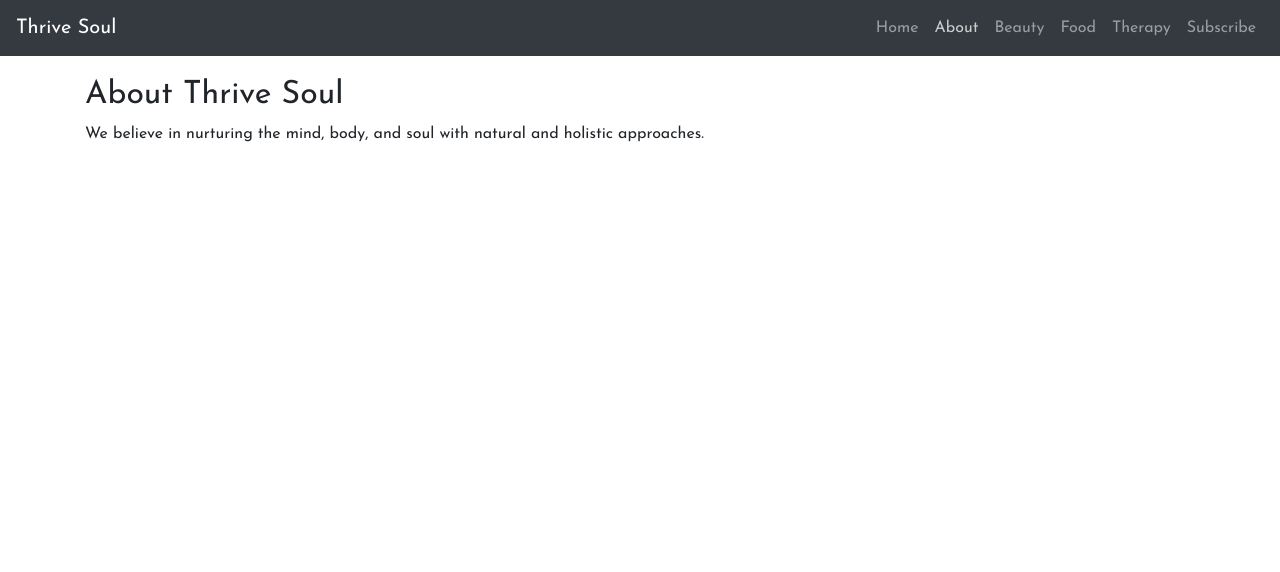
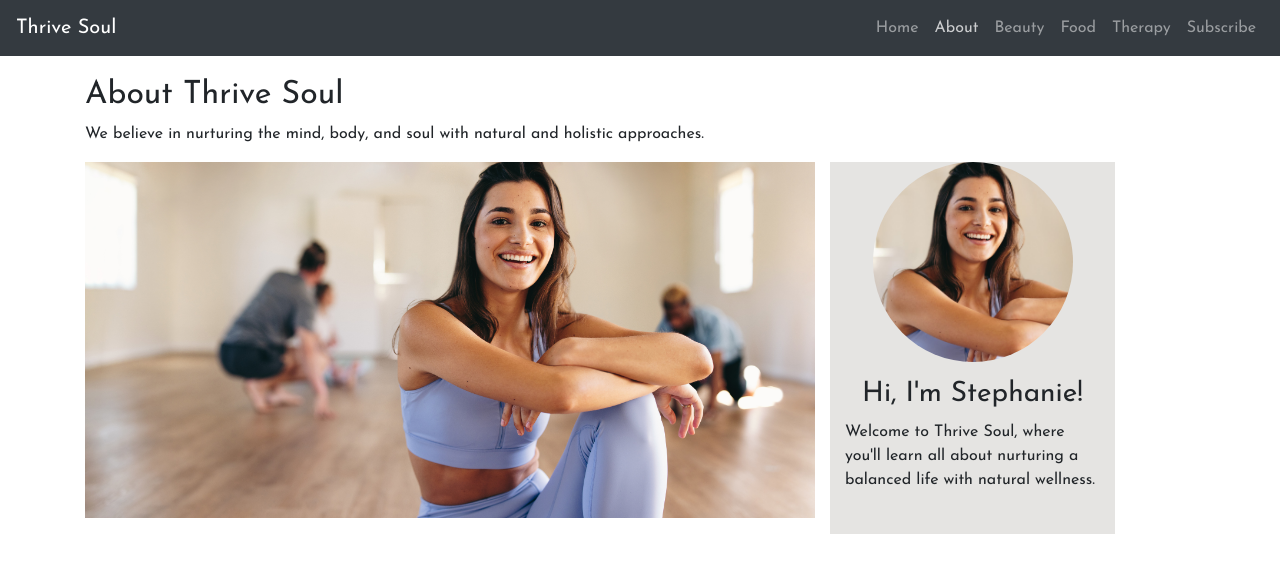
Before and after one commit to babaasplit/UAS-FRONT-END-PROGRAMMING, a plain HTML site: page Web/index.html in a window 1280 px wide. Both pictures are taken after a click on the link "About". Drawn offline with nearby package versions, Linux system fonts and the light colour scheme.

Commit message:
membuat profile about

```diff
--- a/Web/app.js
+++ b/Web/app.js
@@ -25,6 +25,15 @@ app.controller('MainController', function($scope) {
       description: 'Fresh Juicing Guide: 3 Simple Recipes for a Healthy Boost'
     }
   ];
+  // Image About
+  $scope.About1 = {
+    imgSrc: 'images/about1.jpg'
+};
+$scope.About2 = {
+  imgSrc: 'images/about2.jpg'
+};
+
+
 
   // CRUD logic for Beauty Tips
   $scope.beautyTips = [];
--- a/Web/index.html
+++ b/Web/index.html
@@ -61,7 +61,24 @@
   <div ng-show="currentPage === 'about'" class="container">
     <h2>About Thrive Soul</h2>
     <p>We believe in nurturing the mind, body, and soul with natural and holistic approaches.</p>
+    <div class="row">
+      <div class="col-md-8">
+        <img ng-src="{{About1.imgSrc}}" class="img-fluid" alt="About Image">
+        <p>{{recipe.description}}</p>
+      </div>
+      <div class="col-md-3 grey-box">
+          <div class="profile-box">
+            <div class="image-container">
+              <img ng-src="{{About2.imgSrc}}" class="img-fluid2" alt="About Image">
+            </div>
+
+            <p>{{recipe.description}}</p>
+              <h3>Hi, I'm Stephanie!</h3>
+              <p>Welcome to Thrive Soul, where you'll learn all about nurturing a balanced life with natural wellness.</p>
+          </div>
+      </div>
   </div>
+</div>
 
   <div ng-show="currentPage === 'beauty'" class="container">
     <h2>Beauty Tips</h2>
--- a/Web/style.css
+++ b/Web/style.css
@@ -44,3 +44,29 @@ body {
     font-size: 0.9rem;
     color: #333;
   }
+
+  /* Bagian About */
+  .grey-box {
+    background-color:#E5E4E2;
+    width: 250px;
+  }
+  .image-container {
+    width: 200px;
+    height: 200px;
+    overflow: hidden;
+    position: relative;
+  }
+
+  .profile-box {
+    display: flex;
+    flex-direction: column;
+    align-items: center;
+  }
+
+  .profile-box .img-fluid2 {
+    height: 100%;
+    width: 100%;
+    object-fit: cover;
+    object-position: center;
+    border-radius: 100%;
+  }
```
Also changed, not shown: Web/images/About1.jpg (added), Web/images/About2.jpg (added).
